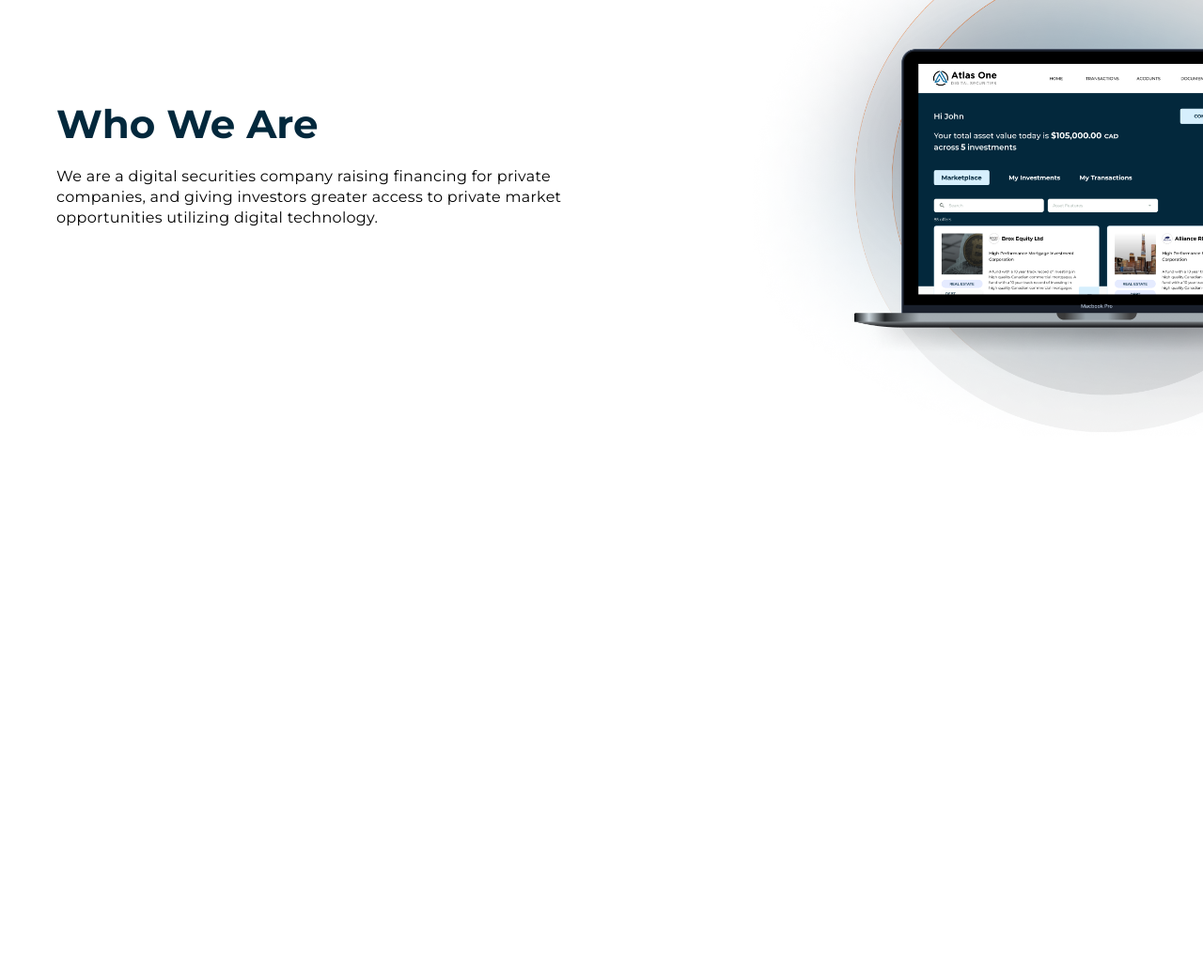
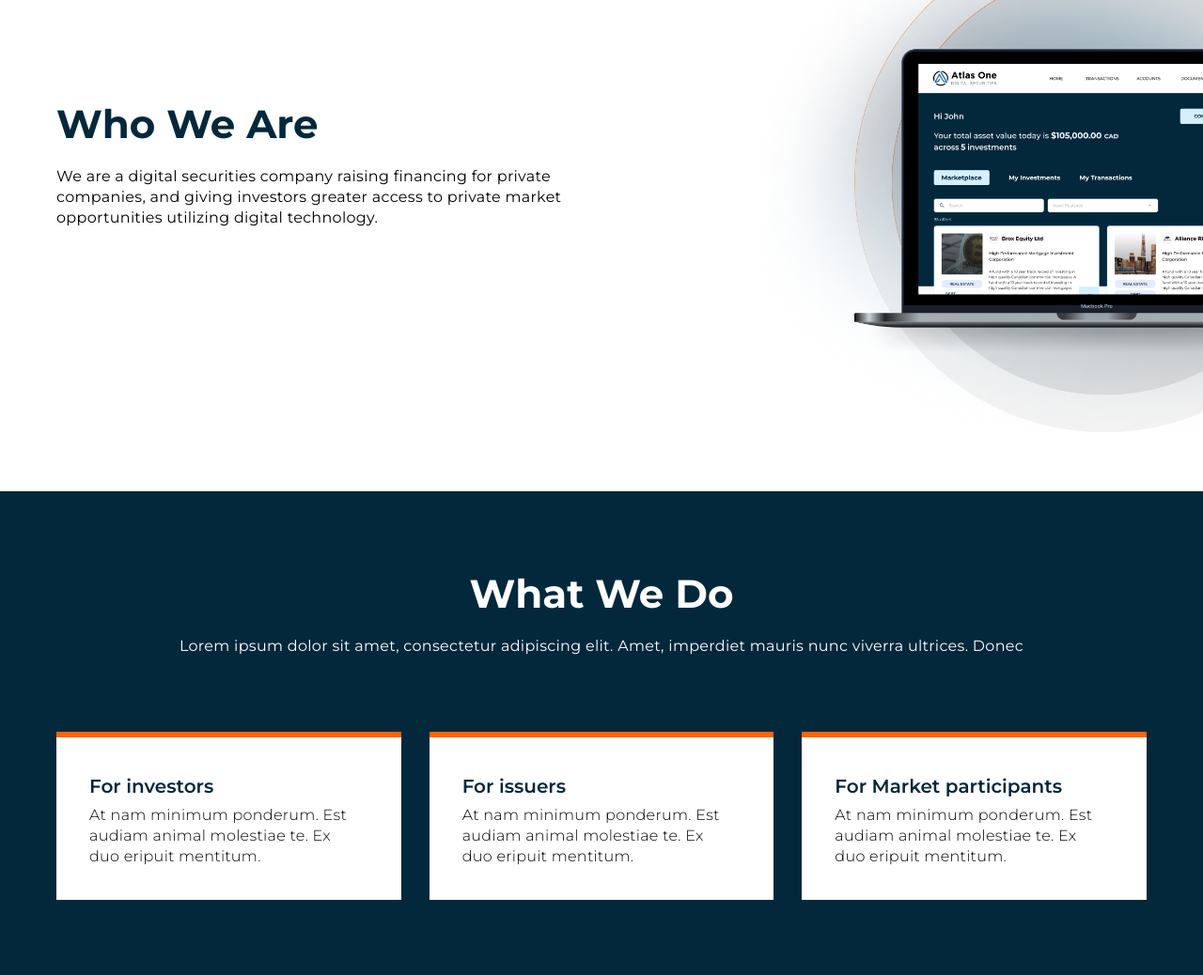
Before and after one commit to RostyslavWeb/Company-project, a website: page src/index.html in a window 1280 px wide. Shown: the part 2964-4002 px from the top of the page at 94% size. Before the commit the page ends 3487 px from the top, so only its background shows below. Drawn offline with nearby package versions, Linux system fonts and the light colour scheme; files that its build step writes are made by us from their sources.

Commit message:
Section about

```diff
--- /dev/null
+++ b/src/html/_about.html
@@ -0,0 +1,22 @@
+<section class="section__about">
+    <div class="container">
+            <h3 class="section__title title__center title__white">What we do</h3>
+            <h4 class="section__subtitle subtitle__center subtitle__white">Lorem ipsum dolor sit amet, consectetur adipiscing elit. Amet, imperdiet mauris nunc viverra ultrices. Donec</h4>
+                <div class="about">
+                    <div class="about__item">
+                        <h4 class="about__title">For investors</h4>
+                        <p class="about__text">At nam minimum ponderum. Est audiam animal molestiae te. Ex duo eripuit mentitum.</p>
+                    </div>
+
+                    <div class="about__item">
+                        <h4 class="about__title">For issuers</h4>
+                        <p class="about__text">At nam minimum ponderum. Est audiam animal molestiae te. Ex duo eripuit mentitum.</p>
+                    </div>
+
+                    <div class="about__item">
+                        <h4 class="about__title">For Market participants</h4>
+                        <p class="about__text">At nam minimum ponderum. Est audiam animal molestiae te. Ex duo eripuit mentitum.</p>
+                    </div>
+                </div>
+    </div>
+</section>
--- a/src/index.html
+++ b/src/index.html
@@ -30,8 +30,8 @@
         @@include('./html/_vision.html')
         <!-- Who -->
         @@include('./html/_who.html')
-        <!-- What -->
-        @@include('./html/_what.html')
+        <!-- About -->
+        @@include('./html/_about.html')
     </main>
 
     <!-- Footer -->
--- /dev/null
+++ b/src/scss/_about.scss
@@ -0,0 +1,47 @@
+.section{
+    &__about{
+        background: $primary;
+        padding: 80px 0;
+    }
+    @media (max-width: $breakpoint768){
+        padding: 50px 0;
+    }
+}
+
+.about {
+    display: flex;
+    justify-content: space-between;
+    gap: 30px;
+    @media (max-width: $breakpoint768) {
+        flex-wrap: wrap;
+        gap: 20px;
+    }
+    &__item {
+        flex: 0 1 380px;
+        background: $white;
+        padding: 40px 45px 35px 35px;
+        border-top: 6px solid $secondary;
+        @media (max-width: $breakpoint992) {
+            padding: 25px;
+        }
+        @media (max-width: $breakpoint768) {
+            flex: 0 1 100%;
+        }
+    }
+    &__title{
+        font-style: normal;
+        font-weight: 600;
+        font-size: 20px;
+        line-height: 24px;
+        color: $primary;
+        margin-bottom: 8px;
+    }
+    &__text{
+        font-style: normal;
+        font-weight: 300;
+        font-size: 16px;
+        line-height: 22px;
+        letter-spacing: 0.3px;
+        color: $black;
+    }
+}
--- a/src/scss/_who.scss
+++ b/src/scss/_who.scss
@@ -17,6 +17,7 @@
             right: 0;
             top: 0;
             bottom: 0;
+            z-index: -1;
             @media (max-width: $breakpoint1450) {
                 max-width: 500px;
             }
@@ -28,7 +29,6 @@
             }
             @media (max-width: 450px) {
                 opacity: .4;
-                z-index: -1;
             }
         }
     }
--- a/src/scss/style.scss
+++ b/src/scss/style.scss
@@ -11,7 +11,7 @@
 @import './offers';
 @import './vision';
 @import './who';
-@import './what';
+@import './about';
 // @import './footer';
 
 // Libs
```
Also changed, not shown: build/css/style.css, build/css/style.min.css, build/index.html, src/html/_what.html (deleted), src/scss/_what.scss (deleted).
